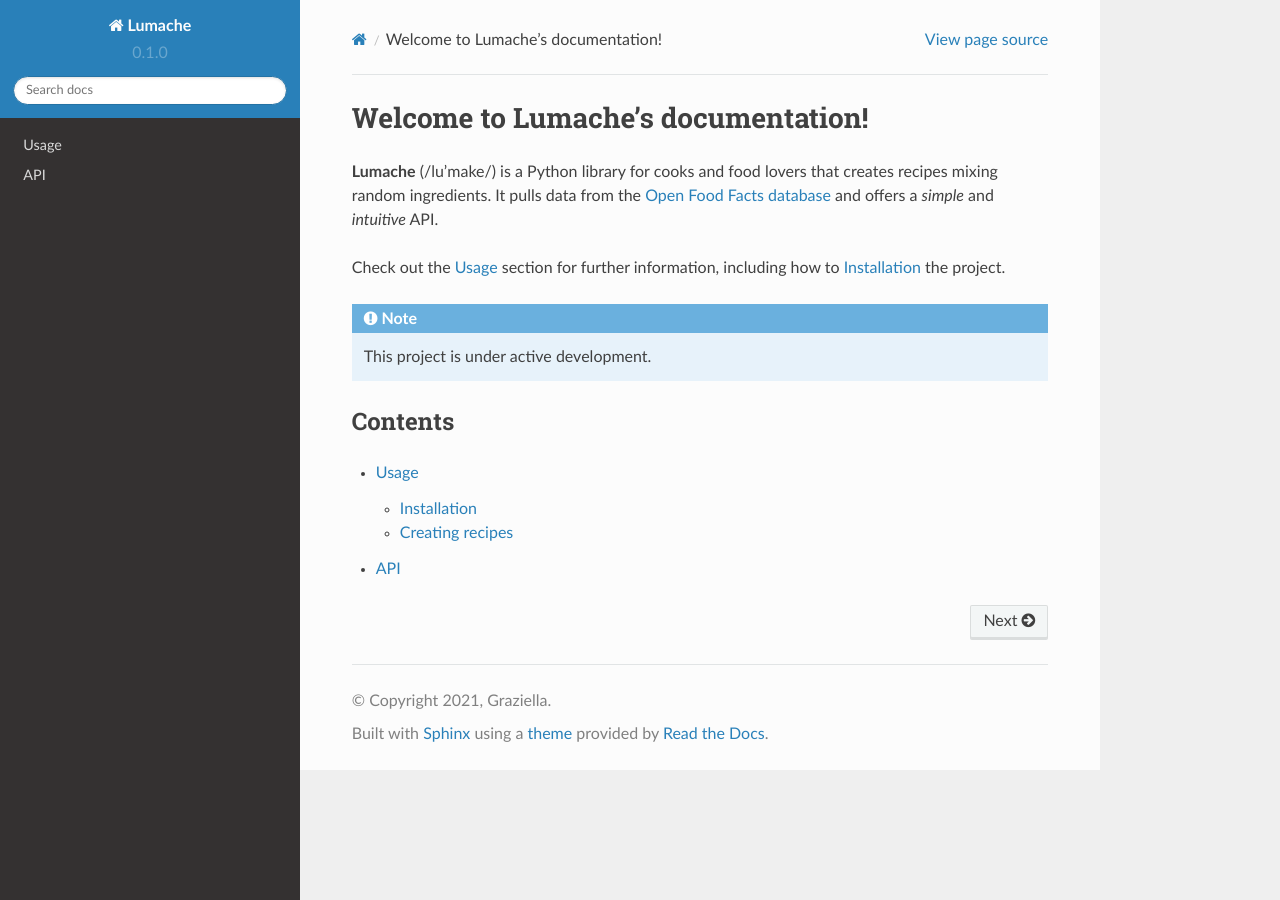
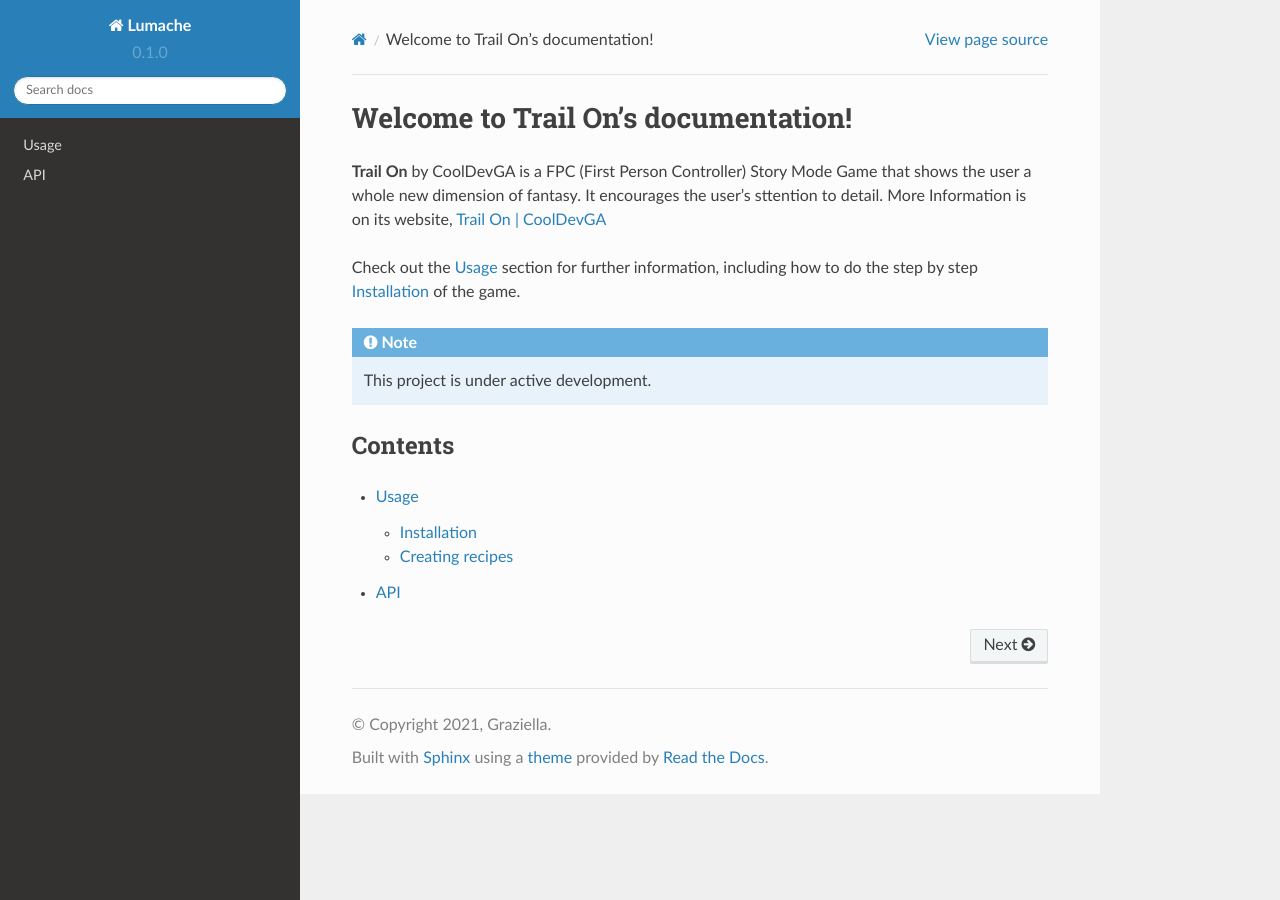
Before and after one commit to CoolDevGA-GitHub/TrailOn-Docs, a Sphinx documentation site: the page built from docs/source/index.rst, in a window 1280 px wide. Built offline with Sphinx 7.4.7 and the Read the Docs theme 2.0.0, drawn with Linux system fonts in a browser that asks for light colours.

Commit message:
Changed template to have trail on info

```diff
--- a/docs/source/index.rst
+++ b/docs/source/index.rst
@@ -1,13 +1,12 @@
-Welcome to Lumache's documentation!
+Welcome to Trail On's documentation!
 ===================================
 
-**Lumache** (/lu'make/) is a Python library for cooks and food lovers
-that creates recipes mixing random ingredients.
-It pulls data from the `Open Food Facts database <https://world.openfoodfacts.org/>`_
-and offers a *simple* and *intuitive* API.
+**Trail On** by CoolDevGA is a FPC (First Person Controller) Story Mode Game
+that shows the user a whole new dimension of fantasy.
+It encourages the user's sttention to detail. More Information is on its website, `Trail On | CoolDevGA <https://gamedevga.wixsite.com/trailon>`_
 
 Check out the :doc:`usage` section for further information, including
-how to :ref:`installation` the project.
+how to do the step by step :ref:`installation` of the game.
 
 .. note::
 
```
